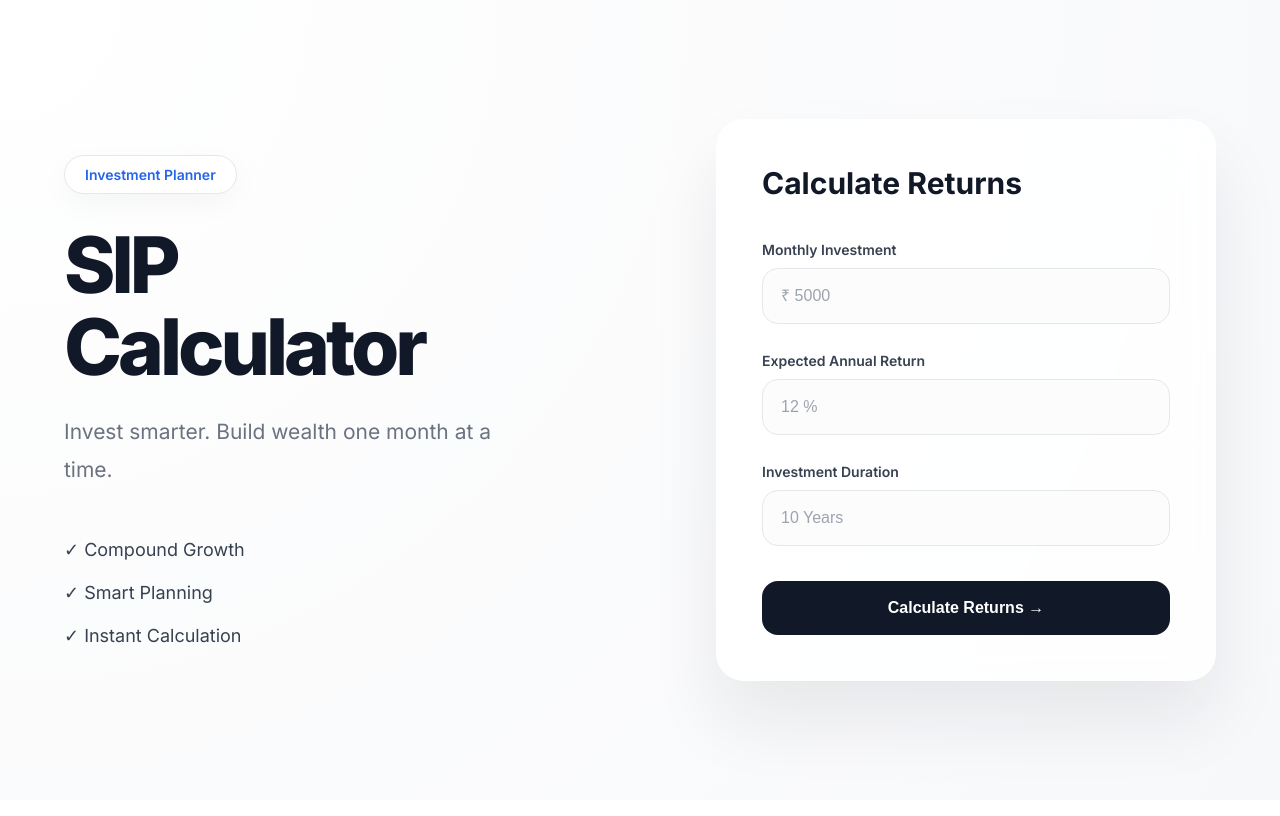
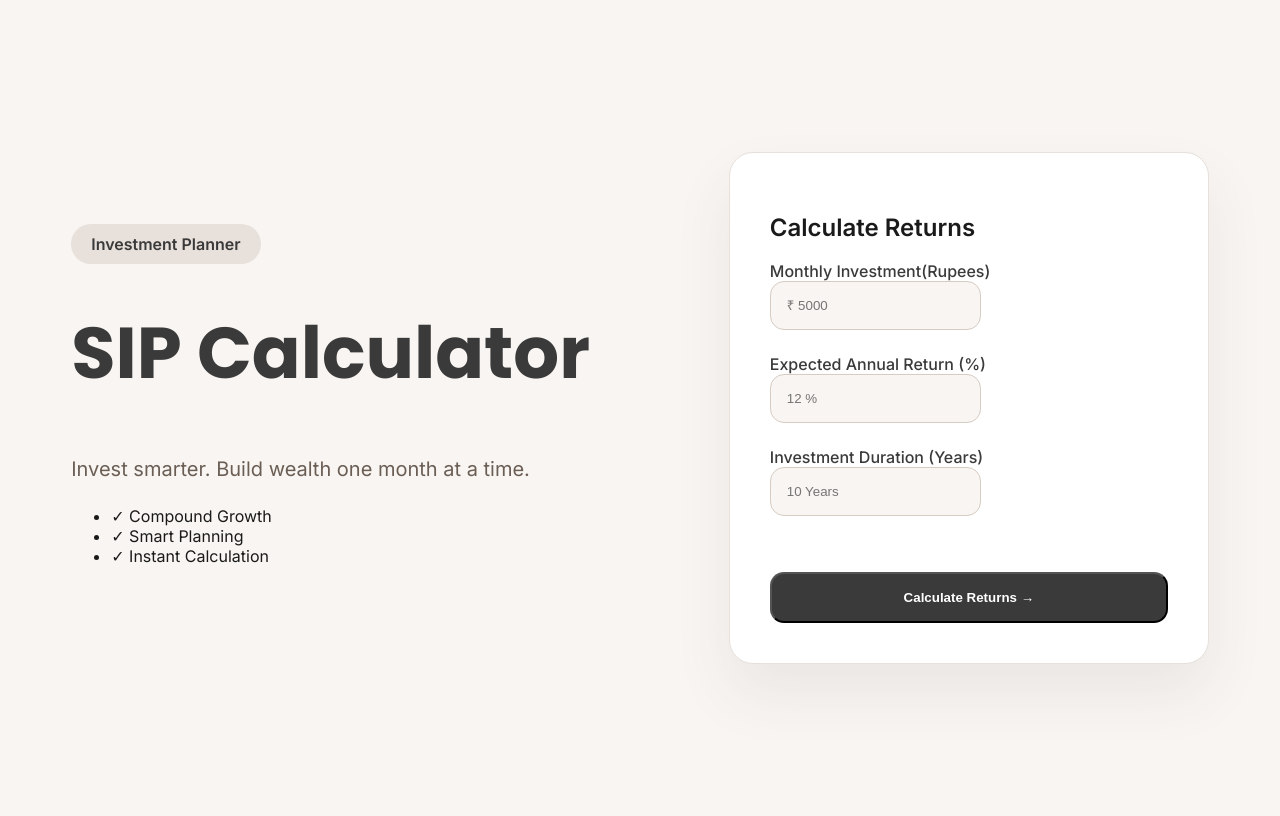
Before and after one commit to Sanvi8081/django-sip-calculator, a Django app: page / in a window 1280 px wide. Before the commit the page ends 745 px from the top, so only its background shows below. Run offline with Django 5.2, Linux system fonts and the light colour scheme.

Commit message:
Complete Django SIP calculator project

```diff
--- a/calculator/static/calculator/css/style.css
+++ b/calculator/static/calculator/css/style.css
@@ -1,336 +1,103 @@
-/* ===========================
-   GOOGLE FONT
-=========================== */
+@import url('https://fonts.googleapis.com/css2?family=Inter:wght@400;500;600&family=Poppins:wght@600;700&display=swap');
 
-@import url('https://fonts.googleapis.com/css2?family=Inter:wght@300;400;500;600;700;800&display=swap');
 
-/* ===========================
-   RESET
-=========================== */
-
-*{
-    margin:0;
-    padding:0;
-    box-sizing:border-box;
+body {
+  font-family: 'Inter', sans-serif;
+  background-color: #F8F5F2;
+  color: #1A1A1A;
 }
 
-html{
-    scroll-behavior:smooth;
+.hero {
+  width: min(1200px, 90%);
+  margin: auto;
+  min-height: 100vh;
+  display: grid;
+  grid-template-columns: 1fr 480px;
+  gap: 80px;
+  align-items: center;
 }
 
-body{
-
-    font-family:'Inter',sans-serif;
-
-    background:
-    radial-gradient(circle at top left,#ffffff,#F7F8FA);
-
-    color:#111827;
-
+.badge {
+  background: #E7E0DB;
+  color: #3B3A3A;
+  border-radius: 50px;
+  padding: 10px 20px;
+  font-weight: 600;
 }
 
-/* ===========================
-   HERO
-=========================== */
-
-.hero{
-
-    width:min(1300px,90%);
-
-    margin:auto;
-
-    min-height:100vh;
-
-    display:grid;
-
-    grid-template-columns:1fr 500px;
-
-    gap:100px;
-
-    align-items:center;
-
+.left h1 {
+  font-family: 'Poppins', sans-serif;
+  font-size: 72px;
+  color: #3B3A3A;
+  line-height: 1.1;
 }
 
-/* ===========================
-   LEFT
-=========================== */
-
-.badge{
-
-    display:inline-flex;
-
-    align-items:center;
-
-    gap:10px;
-
-    background:#fff;
-
-    border:1px solid #E5E7EB;
-
-    padding:10px 20px;
-
-    border-radius:50px;
-
-    color:#2563EB;
-
-    font-size:14px;
-
-    font-weight:600;
-
-    box-shadow:0 10px 30px rgba(0,0,0,.04);
-
+.left p {
+  color: #6B5E55;
+  font-size: 20px;
+  line-height: 34px;
 }
 
-.left h1{
-
-    font-size:78px;
-
-    margin-top:30px;
-
-    line-height:82px;
-
-    letter-spacing:-4px;
-
-    font-weight:800;
-
+.card {
+  background: #FFFFFF;
+  border: 1px solid #E7E0DB;
+  border-radius: 24px;
+  padding: 40px;
+  box-shadow: 0 30px 60px rgba(59,58,58,0.08);
 }
 
-.left p{
-
-    margin-top:25px;
-
-    color:#6B7280;
-
-    font-size:21px;
-
-    line-height:38px;
-
-    max-width:470px;
-
+input {
+  border: 1px solid #D6CCC2;
+  background: #F8F5F2;
+  border-radius: 14px;
+  padding: 16px;
+  transition: 0.3s;
 }
 
-.features{
-
-    margin-top:50px;
-
-    display:flex;
-
-    flex-direction:column;
-
-    gap:22px;
-
+input:focus {
+  border-color: #6B5E55;
+  box-shadow: 0 0 0 4px rgba(107,94,85,0.15);
+  background: #FFFFFF;
 }
 
-.features div{
-
-    font-size:18px;
-
-    color:#374151;
-
-    display:flex;
-
-    align-items:center;
-
-    gap:15px;
-
+button {
+  background: #3B3A3A;
+  color: #FFFFFF;
+  border-radius: 14px;
+  padding: 16px;
+  font-weight: 600;
+  transition: 0.3s;
 }
 
-.features span{
-
-    width:35px;
-
-    height:35px;
-
-    display:flex;
-
-    justify-content:center;
-
-    align-items:center;
-
-    border-radius:50%;
-
-    background:#EEF4FF;
-
-    color:#2563EB;
-
+button:hover {
+  background: #6B5E55;
+  box-shadow: 0 10px 25px rgba(107,94,85,0.25);
+}
+/* Space out input fields and button */
+form {
+  display: flex;
+  flex-direction: column;
+  gap: 24px; /* adds consistent spacing between inputs */
 }
 
-/* ===========================
-   CARD
-=========================== */
-
-.card{
-
-    background:rgba(255,255,255,.85);
-
-    backdrop-filter:blur(18px);
-
-    border:1px solid rgba(255,255,255,.6);
-
-    border-radius:28px;
-
-    padding:45px;
-
-    box-shadow:
-    0 40px 70px rgba(15,23,42,.08);
-
-    transition:.4s;
-
+/* Push the button slightly down */
+button {
+  margin-top: 32px; /* increases space above the button */
 }
 
-.card:hover{
-
-    transform:translateY(-8px);
-
-    box-shadow:
-    0 60px 90px rgba(15,23,42,.12);
-
+/* Separate results from the form */
+.results {
+  margin-top: 50px; /* creates clear gap between form and results */
 }
 
-.card h2{
-
-    font-size:30px;
-
-    margin-bottom:40px;
-
+/* Add spacing between result cards */
+.result-card {
+  margin-bottom: 28px; /* separates each result visually */
 }
 
-/* ===========================
-   INPUTS
-=========================== */
-
-label{
-
-    display:block;
-
-    margin-bottom:10px;
-
-    margin-top:28px;
-
-    font-size:14px;
-
-    font-weight:600;
-
-    color:#374151;
-
+/* Optional: make labels and inputs breathe more */
+label {
+  margin-bottom: 8px;
+  font-weight: 500;
+  color: #3B3A3A;
 }
-
-input{
-
-    width:100%;
-
-    padding:18px;
-
-    border-radius:16px;
-
-    border:1px solid #E5E7EB;
-
-    background:#FCFCFD;
-
-    font-size:16px;
-
-    transition:.35s;
-
-    outline:none;
-
-}
-
-input::placeholder{
-
-    color:#9CA3AF;
-
-}
-
-input:focus{
-
-    border-color:#2563EB;
-
-    box-shadow:
-    0 0 0 5px rgba(37,99,235,.10);
-
-    background:white;
-
-}
-
-/* ===========================
-   BUTTON
-=========================== */
-
-button{
-
-    width:100%;
-
-    margin-top:35px;
-
-    padding:18px;
-
-    border:none;
-
-    border-radius:16px;
-
-    background:#111827;
-
-    color:white;
-
-    font-size:16px;
-
-    font-weight:600;
-
-    cursor:pointer;
-
-    transition:.35s;
-
-}
-
-button:hover{
-
-    background:#2563EB;
-
-    transform:translateY(-3px);
-
-    box-shadow:
-    0 20px 35px rgba(37,99,235,.28);
-
-}
-
-/* ===========================
-   RESPONSIVE
-=========================== */
-
-@media(max-width:1000px){
-
-.hero{
-
-grid-template-columns:1fr;
-
-padding:60px 0;
-
-}
-
-.left{
-
-text-align:center;
-
-}
-
-.left p{
-
-margin:auto;
-
-}
-
-.features{
-
-align-items:center;
-
-}
-
-.left h1{
-
-font-size:58px;
-
-line-height:62px;
-
-}
-
-}
--- a/calculator/templates/home.html
+++ b/calculator/templates/home.html
@@ -1,85 +1,81 @@
 {% load static %}
+{% load humanize %}
 <!DOCTYPE html>
 <html lang="en">
 
 <head>
-
   <meta charset="UTF-8">
   <meta name="viewport" content="width=device-width, initial-scale=1">
-
   <title>SIP Calculator</title>
 
+  <link href="https://fonts.googleapis.com/css2?family=Inter:wght@400;500;600&family=Poppins:wght@600;700&display=swap" rel="stylesheet">
   <link rel="stylesheet" href="{% static 'calculator/css/style.css' %}">
-
-    <link href="https://fonts.googleapis.com/css2?family=Inter:wght@300;400;500;600;700;800&display=swap" rel="stylesheet">
-
 </head>
 
 <body>
+  <main class="hero">
+    <!-- Left Section -->
+    <section class="left">
+      <span class="badge">Investment Planner</span>
+      <h1>SIP Calculator</h1>
+      <p>Invest smarter. Build wealth one month at a time.</p>
+      <ul class="features">
+        <li>✓ Compound Growth</li>
+        <li>✓ Smart Planning</li>
+        <li>✓ Instant Calculation</li>
+      </ul>
+    </section>
 
-<section class="hero">
+    <!-- Right Section -->
+    <section class="right">
+      <div class="card">
+        <h2>Calculate Returns</h2>
 
-    <div class="left">
+        <form method="POST" class="form-container">
+          {% csrf_token %}
+          <div class="input-group">
+            <label for="monthly_investment">Monthly Investment(Rupees)</label>
 
-        <span class="badge">
-            Investment Planner
-        </span>
-
-        <h1>
-            SIP <br> Calculator
-        </h1>
-
-        <p>
-            Invest smarter.
-            Build wealth one month at a time.
-        </p>
-
-        <div class="features">
-
-            <div>✓ Compound Growth</div>
-
-            <div>✓ Smart Planning</div>
-
-            <div>✓ Instant Calculation</div>
-
+            <input type="number" id="monthly_investment" name="monthly_investment" placeholder="₹ 5000">
           </div>
 
+          <div class="input-group">
+            <label for="annual_return">Expected Annual Return (%)</label>
+
+            <input type="number" id="annual_return" name="annual_return" placeholder="12 %">
           </div>
 
-    <div class="right">
+          <div class="input-group">
+            <label for="years">Investment Duration (Years)</label>
 
-        <div class="card">
+            <input type="number" id="years" name="years" placeholder="10 Years">
+          </div>
 
-            <h2>Calculate Returns</h2>
 
-            <form>
 
-                <label>Monthly Investment</label>
-
-                <input type="number" placeholder="₹ 5000">
-
-                <label>Expected Annual Return</label>
-
-                <input type="number" placeholder="12 %">
-
-                <label>Investment Duration</label>
-
-                <input type="number" placeholder="10 Years">
-
-                <button>
-
-                    Calculate Returns →
-
-                </button>
+          <button type="submit">Calculate Returns →</button>
 
         </form>
 
+
+        {% if maturity %}
+        <div class="results">
+          <div class="result-card">
+            <h3>Total Investment</h3>
+            <p>₹ {{ invested|intcomma }}</p>
           </div>
-
+          <div class="result-card">
+            <h3>Estimated Returns</h3>
+            <p>₹ {{ returns|intcomma }}</p>
           </div>
-
+          <div class="result-card">
+            <h3>Total Wealth</h3>
+            <p>₹ {{ maturity|intcomma }}</p>
+          </div>
+        </div>
+        {% endif %}
+      </div>
     </section>
-
+  </main>
 </body>
-
 </html>
--- a/calculator/views.py
+++ b/calculator/views.py
@@ -1,5 +1,41 @@
 from django.shortcuts import render
 
-# Create your views here.
-def home (request):
-    return render (request, 'home.html')
+
+def home(request):
+
+    invested = returns = maturity = None
+
+    if request.method == "POST":
+
+        try:
+            monthly = float(request.POST.get("monthly_investment", 0))
+            annual = float(request.POST.get("annual_return", 0))
+            years = int(request.POST.get("years", 0))
+
+            monthly_rate = annual / 12 / 100
+            months = years * 12
+
+            if monthly_rate != 0:
+                maturity = monthly * (
+                    ((1 + monthly_rate) ** months - 1)
+                    / monthly_rate
+                ) * (1 + monthly_rate)
+            else:
+                maturity = monthly * months
+
+            invested = monthly * months
+            returns = maturity - invested
+
+            invested = round(invested)
+            returns = round(returns)
+            maturity = round(maturity)
+
+        except:
+            invested = returns = maturity = None
+
+    # ✅ IMPORTANT: ALWAYS RETURN RESPONSE
+    return render(request, "home.html", {
+        "invested": invested,
+        "returns": returns,
+        "maturity": maturity
+    })
```
Lines whose indentation alone changed are shown as unchanged.
